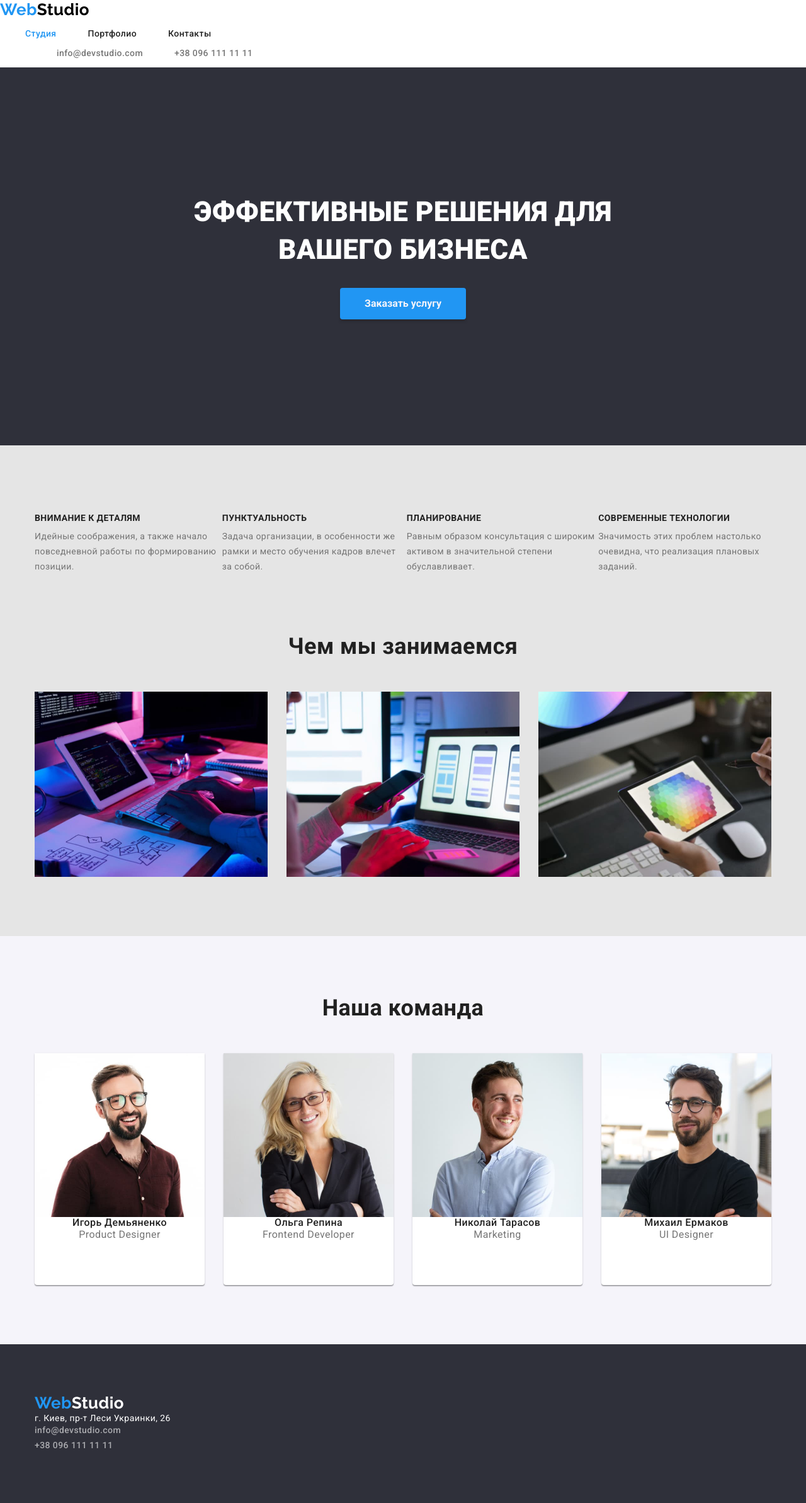
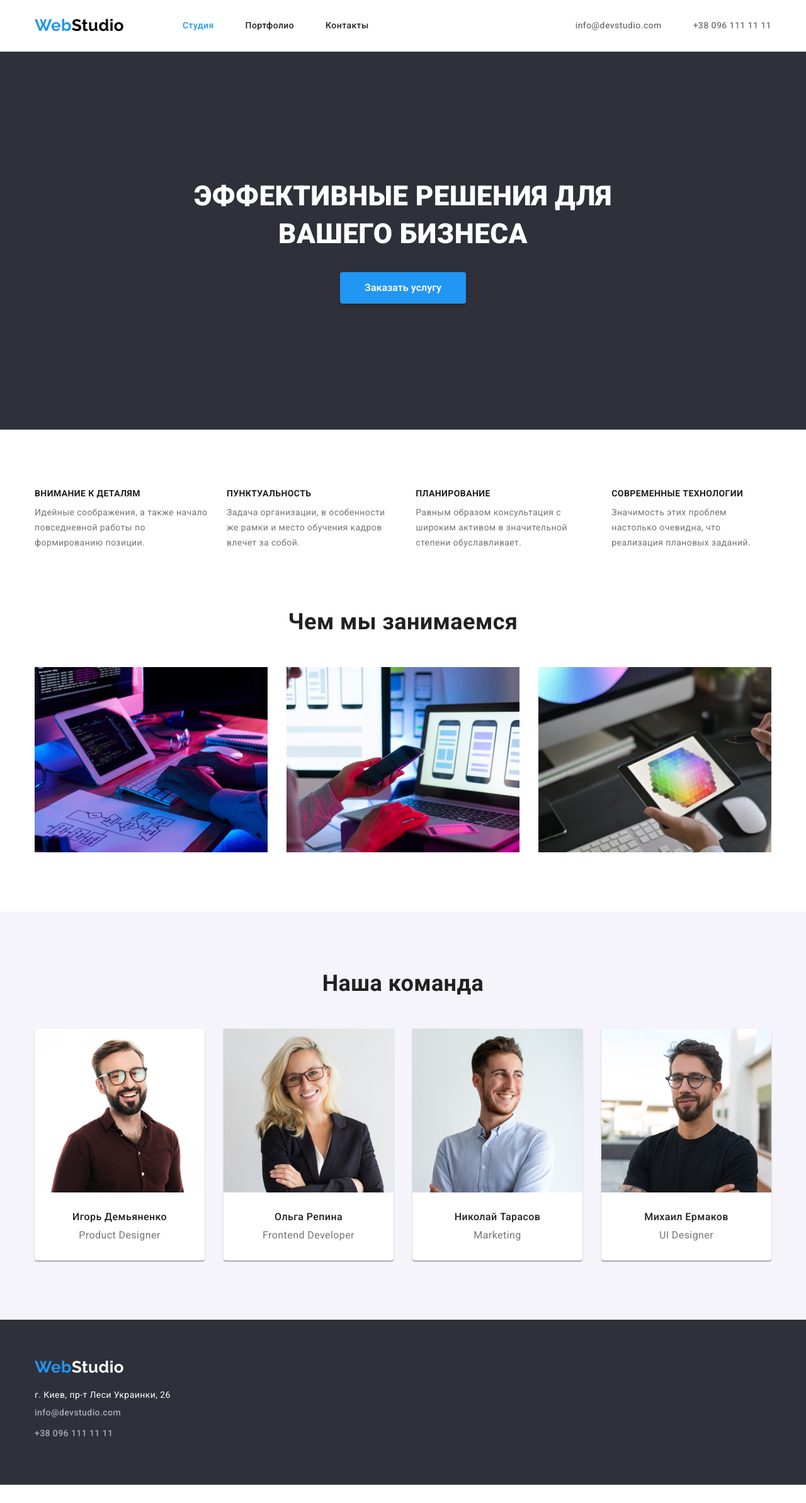
Before and after one commit to DolphiN1000/goit-markup-hw-03, a plain HTML site: page index.html in a window 1280 px wide. Shown: the whole page at 63% size. After the commit the page ends 2357 px from the top, so only its background shows below. Drawn offline with Linux system fonts and the light colour scheme.

Commit message:
pravka margin

```diff
--- a/css/styles.css
+++ b/css/styles.css
@@ -11,41 +11,51 @@
   --background-dark-color: #2f303a;
   --background-light-color: #e5e5e5;
   --backgronud-button-color: #f5f4fa;
-  --button-hero-hover-color: #188CE8;
+  --button-hero-hover-color: #188ce8;
   --header-border-color: #ececec;
 }
 
 body {
   font-family: var(--main-font-family);
   font-size: 14px;
-  /* font-weight: 400; */
-  /* line-height: 1.71; */
   letter-spacing: 0.03em;
   color: var(--main-color);
   background-color: var(--main-light-color);
 }
 
-h1, h2, h3, h4,h5, h6, p {
+h1,
+h2,
+h3,
+h4,
+h5,
+h6,
+p {
   margin: 0;
 }
 
 img {
-display: block;
-max-width: 100%;
-height: auto;
+  display: block;
+  max-width: 100%;
+  height: auto;
 }
 
 address {
   font-style: normal;
 }
 
-li {
+/* li {
   list-style: none;
+} */
+
+.list {
+  list-style: none;
+  padding-left: 0px;
+  margin: 0;
 }
 
 a {
   text-decoration: none;
-  color:inherit;
+  color: inherit;
 }
 
 .container {
@@ -55,22 +65,17 @@ a {
   margin: 0 auto;
 }
 
+.footer-container {
+  padding-top: 60px;
+  padding-bottom: 60px;
+}
+
 .section {
   padding-top: 94px;
   padding-bottom: 94px;
 }
 
-
-
-.list {
-  margin: 0;
-  padding-top: 0px;
-  padding-bottom: 0px;
-  padding-left: 0;
-}
-
 .link {
-
 }
 
 h1 {
@@ -91,7 +96,6 @@ button {
   background-color: var(--backgronud-button-color);
   border-radius: 4px;
   cursor: pointer;
-
 }
 
 button:hover,
@@ -114,10 +118,13 @@ button:focus {
 }
 
 .nav-link {
-  margin-right: 50px;
   font-weight: 500;
   line-height: 1.14;
   color: var(--secondary-color);
+}
+
+.nav-item + .nav-item {
+  padding-left: 50px;
 }
 
 .nav-link:hover,
@@ -129,7 +136,6 @@ button:focus {
   color: var(--current-color);
 }
 .contact-nav-link {
-  font-size: 14px;
   font-weight: 500;
   line-height: 1.14;
   color: var(--main-color);
@@ -141,7 +147,6 @@ button:focus {
 }
 
 .contact-footer-link {
-  font-size: 14;
   font-weight: 500;
   line-height: 1.71;
   color: rgba(255, 255, 255, 0.6);
@@ -152,20 +157,12 @@ button:focus {
   color: var(--current-color);
 }
 
-
-
 .header-nav-site {
   margin-right: auto;
   display: flex;
-  flex-direction: row;
-  justify-content: center;
   align-items: center;
 }
 
-.nav-list {
-  display: flex;
-  flex-direction: row;
-}
 .contact-nav {
   display: flex;
   flex-direction: row;
@@ -181,10 +178,8 @@ button:focus {
   text-align: center;
   padding: 0;
   margin-right: 93px;
-
-
 }
-.contact-nav-link {
+.contact-item + .contact-item {
   margin-left: 50px;
 }
 
@@ -195,37 +190,32 @@ button:focus {
   font-size: 26px;
   line-height: 1.19;
   color: var(--main-light-color);
+  display: block;
+  margin-bottom: 20px;
 }
 
-/* span {
-  color: var(--current-color);
-} */
-.logo-color{
+.footer-contact-item {
+  display: block;
+}
+
+.footer-contact-item + .footer-contact-item {
+  margin-bottom: 9px;
+}
+
+.logo-color {
   color: var(--current-color);
   text-align: center;
   padding: 0;
-
 }
 
 .list-whot-can {
   display: flex;
   flex-direction: row;
-  /* margin-top: 94px; */
-  /* margin-bottom: 94px; */
 }
+
 .portfolio-item {
   width: 370px;
-  height: 404px;
-  background: #FFFFFF;
   border: 1px solid rgba(238, 238, 238, 1);
-}
-
-.port-work:nth-child(3n){
-margin-right: 0;
-}
-
-.port-work:nth-last-child(-n+3) {
-  margin-bottom: 0;
 }
 
 .hero-button {
@@ -233,10 +223,9 @@ margin-right: 0;
   min-height: 50px;
   font-weight: 700;
   font-size: 16px;
-  line-height: 1.87;
+  line-height: 1.88;
   border: none;
   padding: 10px 32px;
-
   color: var(--backgronud-button-color);
   background-color: var(--current-color);
   box-shadow: 0px 4px 4px rgba(0, 0, 0, 0.15);
@@ -244,50 +233,43 @@ margin-right: 0;
   outline: 0;
   cursor: pointer;
 }
+
 .hero-button:hover,
 .hero-button:focus {
   color: var(--main-dark-color);
   /* background-color: var(--backgronud-button-color); */
-  background-color: #188CE8;
+  background-color: #188ce8;
 }
 
-
 .header-list {
-  margin: 0;
+  display: flex;
   padding-top: 32px;
   padding-bottom: 32px;
-  padding-left: 0;
 }
 
-
-.list-description {
+.description-item {
+  gap: 30px;
   margin-bottom: 94px;
-  padding-top: 0px;
-  padding-bottom: 0px;
-  padding-left: 0;
 }
 
 .list-workcom {
   display: flex;
-  flex-wrap:wrap;
-  flex-direction: row;
-  justify-content: space-between;
-  margin: 0;
-  padding-top: 0px;
-  padding-bottom: 0px;
-  padding-left: 0;
+  gap: 30px;
 }
 
 .list-work {
   display: flex;
   flex-wrap: wrap;
-  margin: 0;
+  gap: 30px;
+  /* margin: 0;
   padding: 0;
-  gap: 30px;
-  background-color: var(--main-light-color);
+
+  background-color: var(--main-light-color); */
 }
 
 .gps-footer-link {
+  display: block;
+  margin-bottom: 9px;
   color: var(--main-light-color);
 }
 
@@ -316,12 +298,10 @@ margin-right: 0;
   gap: 30px;
 }
 .text-transform {
-  text-transform: uppercase;}
-
+  text-transform: uppercase;
+}
 
 .title-workcom {
-  margin-top: 0px;
-  margin-bottom: 50px;
   font-weight: 700;
   font-size: 36px;
   line-height: 1.16;
@@ -339,7 +319,7 @@ margin-right: 0;
   text-align: center;
 }
 
-.section-hero {
+.hero-section {
   padding-top: 200px;
   padding-bottom: 200px;
   background-color: var(--background-dark-color);
@@ -351,22 +331,15 @@ margin-right: 0;
 }
 
 .section-description {
-  background-color: var(--background-light-color);
+  /* background-color: var(--background-light-color); */
 }
-
-/* .section-description > h2 {
-  text-align: center;
-} */
 
 /*.nav {
 }
 
-.contact-nav-link {
-}
 */
 .section-filter {
-  background-color: var(--background-light-color);
-
+  /* background-color: var(--background-light-color); */
 }
 
 .list-buttons {
@@ -374,14 +347,13 @@ margin-right: 0;
   margin-left: auto;
   margin-right: auto;
   padding: 0;
-  margin-bottom: 50px;
+  padding-bottom: 50px;
   gap: 8px;
   display: flex;
-  flex-direction: row;
+  /* flex-direction: row; */
   justify-content: center;
-  background-color: var(--main-light-color);
+  /* background-color: var(--main-light-color); */
 }
-
 
 .section-work {
   background-color: var(--main-light-color);
@@ -389,17 +361,17 @@ margin-right: 0;
 
 .section-command {
   background-color: var(--backgronud-button-color);
-  text-align: center;
 }
 
-.section-footer {
-  display: flex;
+.footer-section {
+  /* display: flex; */
   background-color: var(--background-dark-color);
-  height: 252px;
-  align-items: center;
+  /* height: 252px; */
+  /* align-items: center; */
 }
 
 .name {
+  margin-bottom: 10px;
   font-weight: 500;
   font-size: 16px;
   line-height: 1.18;
@@ -412,6 +384,13 @@ margin-right: 0;
   line-height: 1.18;
   color: var(--main-color);
 }
+
+.name-prof {
+  padding-top: 30px;
+  padding-bottom: 30px;
+  text-align: center;
+}
+
 .visually-hidden {
   position: absolute;
   width: 1px;
@@ -426,7 +405,7 @@ margin-right: 0;
   overflow: hidden;
 }
 
-.portfolio-content{
+.portfolio-content {
   padding: 20px 24px;
 }
 
@@ -446,16 +425,18 @@ margin-right: 0;
 
 .contact {
   font-style: normal;
+}
 
+.title {
+  padding-bottom: 50px;
 }
 
 .workcom {
-  /* margin-bottom: 94px; */
   width: 270px;
-  height: 368px;
-  background: #FFFFFF;
-/* material shadow v1 */
+  background: #ffffff;
+  /* material shadow v1 */
 
-box-shadow: 0px 1px 3px rgba(0, 0, 0, 0.12), 0px 1px 1px rgba(0, 0, 0, 0.14), 0px 2px 1px rgba(0, 0, 0, 0.2);
-border-radius: 0px 0px 4px 4px;
+  box-shadow: 0px 1px 3px rgba(0, 0, 0, 0.12), 0px 1px 1px rgba(0, 0, 0, 0.14),
+    0px 2px 1px rgba(0, 0, 0, 0.2);
+  border-radius: 0px 0px 4px 4px;
 }
--- a/index.html
+++ b/index.html
@@ -15,25 +15,28 @@
     />
   </head>
   <body>
-    <header class="section-heder">
-      <div class="container-heder">
-        <nav class="site-nav">
+    <header class="header-section">
+      <div class="header-container">
+        <nav class="header-nav-site">
           <a class="main-logo" lang="en" href="./index.html"
             ><span class="logo-color">Web</span>Studio</a
           >
-          <ul class="list-header nav-list">
-            <li><a class="nav-link active" href="./index.html">Студия</a></li>
-            <li><a class="nav-link" href="./portfolio.html">Портфолио</a></li>
-            <li><a class="nav-link" href="">Контакты</a></li>
+          <ul class="header-list nav-list list">
+            <li class="nav-item">
+              <a class="nav-link active" href="./index.html">Студия</a></li>
+            <li class="nav-item">
+              <a class="nav-link" href="./portfolio.html">Портфолио</a></li>
+            <li class="nav-item">
+              <a class="nav-link" href="">Контакты</a></li>
           </ul>
         </nav>
-        <ul class="list-header contact-nav">
-          <li class="contact-list">
+        <ul class="header-list contact-nav list">
+          <li class="contact-item">
             <a class="contact-nav-link" href="mailto:info@devstudio.com"
               >info@devstudio.com</a
             >
           </li>
-          <li>
+          <li class="contact-item">
             <a class="contact-nav-link" href="tel:+380961111111"
               >+38 096 111 11 11</a
             >
@@ -42,7 +45,7 @@
       </div>
     </header>
     <main>
-      <section class="section-hero">
+      <section class="hero-section">
         <div class="container">
           <h1 class="text-transform hero">
             Эффективные решения для вашего бизнеса
@@ -50,10 +53,11 @@
           <button class="hero-button" type="button">Заказать услугу</button>
         </div>
       </section>
-      <section class="section section-description">
-        <div class="container">
+      <section class="section">
+         <div class="container section-description">
+
            <h2 class="visually-hidden">Особенности</h2>
-          <ul class="list-description list-whot-can">
+           <ul class="description-item list-whot-can list">
             <li class="description-list">
               <h3 class="text-title">Внимание к деталям</h3>
               <p class="text-description">
@@ -83,8 +87,12 @@
               </p>
             </li>
           </ul>
-          <h2 class="title-workcom">Чем мы занимаемся</h2>
-          <ul class="list-workcom">
+        </div>
+      <!-- </section>
+      <section class="section"> -->
+          <div class="container">
+        <h2 class="title-workcom title">Чем мы занимаемся</h2>
+          <ul class="list-workcom list">
             <li>
               <img
                 src="./images/about-programer.jpg"
@@ -114,8 +122,8 @@
       </section>
       <section class="section section-command">
         <div class="container">
-          <h2 class="title-workcom">Наша команда</h2>
-          <ul class="list-workcom">
+          <h2 class="title-workcom title">Наша команда</h2>
+          <ul class="list-workcom list">
             <li class="workcom">
               <img
                 src="./images/Igor-Demyanenko.jpg"
@@ -123,8 +131,10 @@
                 width="270"
                 height="260"
               />
+              <div class="name-prof">
                 <h3 class="name">Игорь Демьяненко</h3>
                 <p class="prof" lang="en">Product Designer</p>
+              </div>
             </li>
             <li class="workcom">
               <img
@@ -133,8 +143,10 @@
                 width="270"
                 height="260"
               />
+              <div class="name-prof">
                 <h3 class="name">Ольга Репина</h3>
                 <p class="prof" lang="en">Frontend Developer</p>
+              </div>
             </li>
             <li class="workcom">
               <img
@@ -143,8 +155,10 @@
                 width="270"
                 height="260"
               />
+              <div class="name-prof">
                 <h3 class="name">Николай Тарасов</h3>
                 <p class="prof" lang="en">Marketing</p>
+              </div>
             </li>
             <li class="workcom">
               <img
@@ -153,21 +167,23 @@
                 width="270"
                 height="260"
               />
+              <div class="name-prof">
                 <h3 class="name">Михаил Ермаков</h3>
                 <p class="prof" lang="en">UI Designer</p>
+              </div>
             </li>
           </ul>
         </div>
       </section>
     </main>
-    <footer class="section-footer">
-      <div class="container">
+    <footer class="footer-section">
+      <div class="container footer-container">
         <a class="footer-logo" lang="en" href="./index.html"
           ><span class="logo-color">Web</span>Studio</a
         >
         <address class="contact">
           <ul class="list">
-            <li>
+            <li class="footer-contact-item">
               <a
                 class="gps-footer-link"
                 href="https://goo.gl/maps/VRm5s5utbLu2678L6"
@@ -176,12 +192,12 @@
                 >г. Киев, пр-т Леси Украинки, 26</a
               >
             </li>
-            <li>
+            <li class="footer-contact-item">
               <a class="contact-footer-link" href="mailto:info@devstudio.com"
                 >info@devstudio.com</a
               >
             </li>
-            <li>
+            <li class="footer-contact-item">
               <a class="contact-footer-link" href="tel:+380961111111"
                 >+38 096 111 11 11</a
               >
```
Also changed, not shown: portfolio.html (+41 -24 lines). Lines whose indentation alone changed are shown as unchanged.
